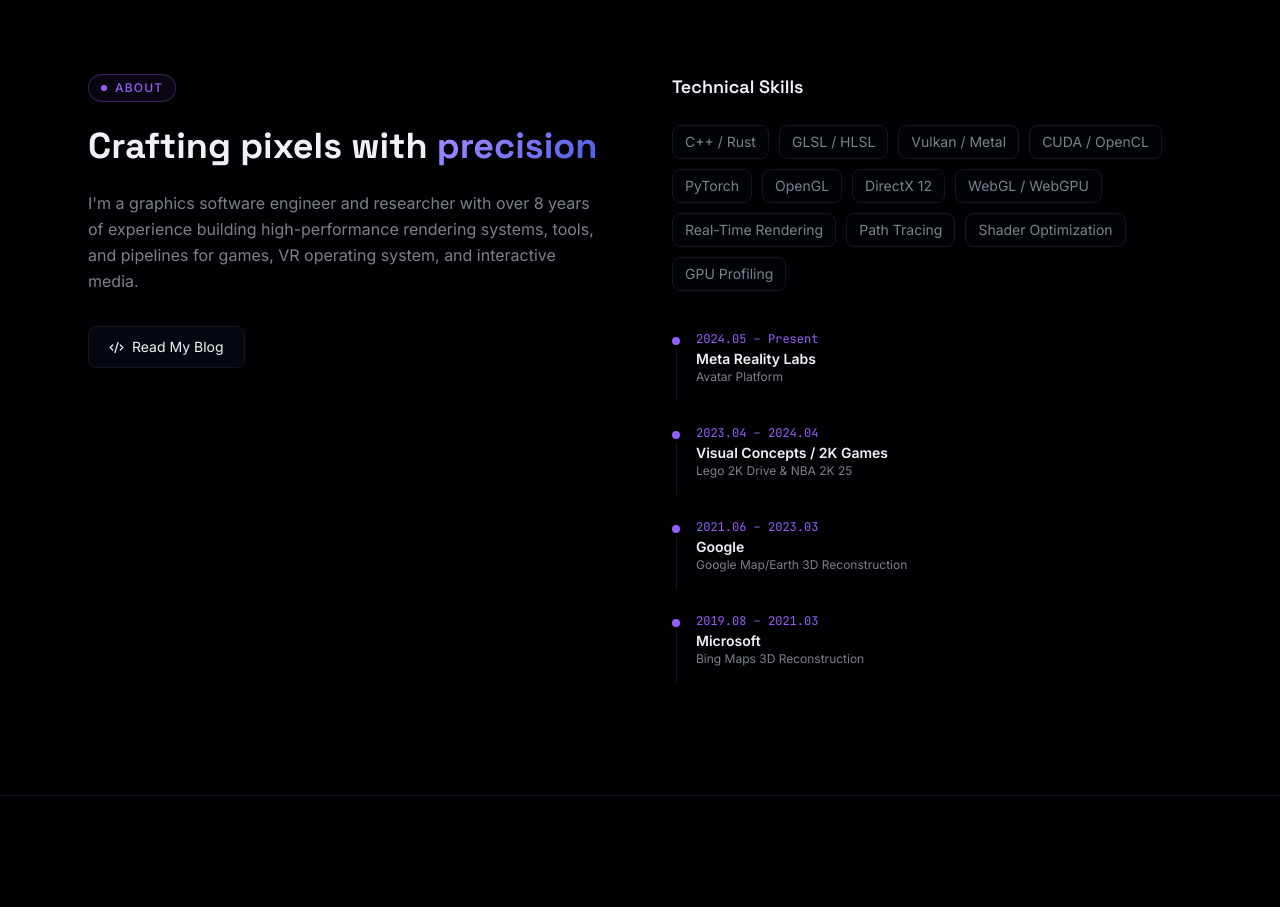
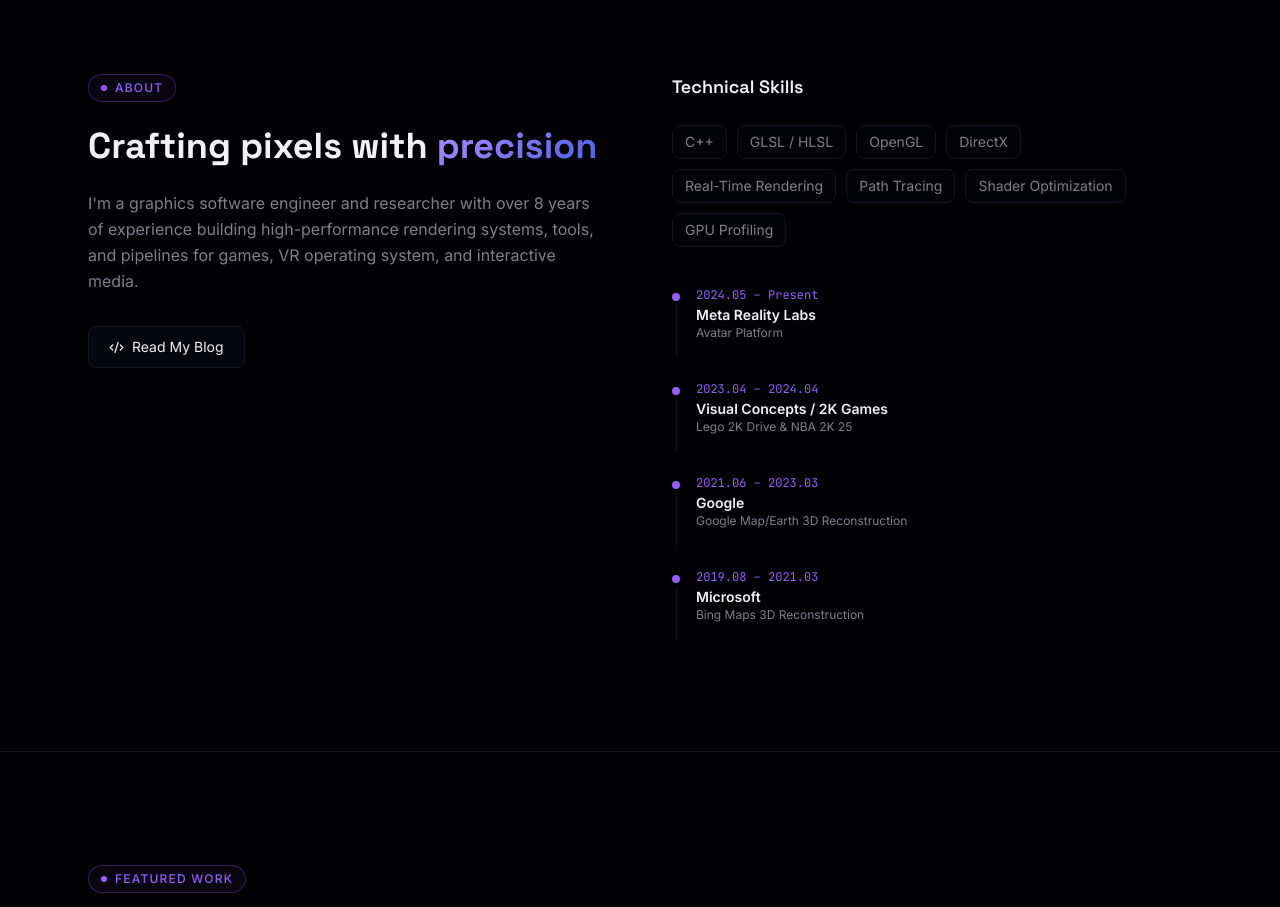
Before and after one commit to xuleidawang/xuleidawang.github.io, a React (Vite) app: page / in a window 1280 px wide. Shown: the part 840-1747 px from the top of the page. Built offline with nearby package versions, Linux system fonts and the light colour scheme.

Commit message:
Update skills list

```diff
--- a/src/pages/Home.tsx
+++ b/src/pages/Home.tsx
@@ -26,8 +26,7 @@
 
 
 const skills = [
-  "C++ / Rust", "GLSL / HLSL", "Vulkan / Metal", "CUDA / OpenCL",
-  "PyTorch", "OpenGL", "DirectX 12", "WebGL / WebGPU",
+  "C++", "GLSL / HLSL", "OpenGL", "DirectX",
   "Real-Time Rendering", "Path Tracing", "Shader Optimization", "GPU Profiling",
 ];
 
```
